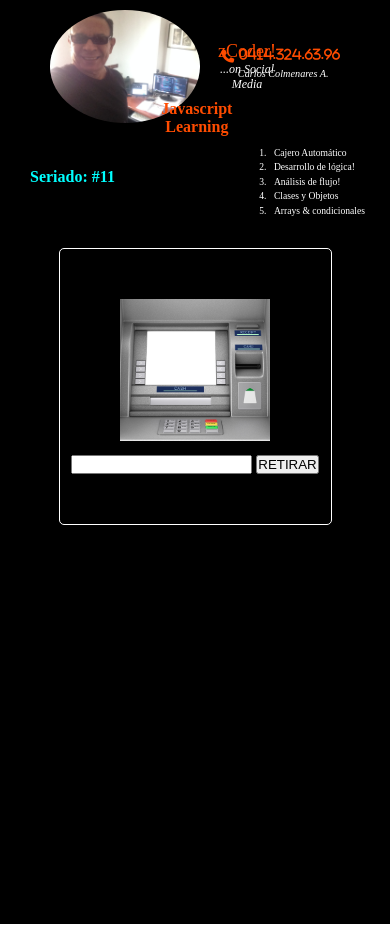
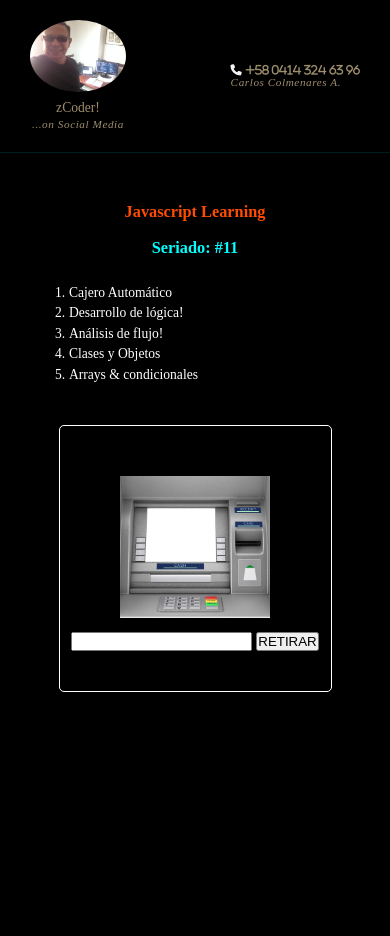
Before and after one commit to cycscarlos/11.proyecto_Cajero_ATM, a plain HTML site: page index.html in a window 390 px wide. Drawn offline with Linux system fonts and the light colour scheme.

Commit message:
redefinición del header

```diff
--- /dev/null
+++ b/assets/css/clase.css
@@ -0,0 +1,20 @@
+/*: Estilos de la clase de Javascript */
+.box {
+  position: relative;
+  margin: 30px auto 0;
+  padding: 40px 0;
+  width: 70%;
+  height: 100%;
+  /* min-height: 100%; */
+  border-radius: 5px;
+  color: var(--color-text);
+  border: 0.1px solid var(--color-text);
+}
+.box img {
+  max-width: 100%;
+  height: auto;
+  width: 150px;
+}
+.box .atm {
+  margin: 10px auto;
+}
--- /dev/null
+++ b/assets/css/header.css
@@ -0,0 +1,94 @@
+*,
+*::after,
+*::before {
+  box-sizing: border-box;
+  margin: 0;
+  padding: 0;
+}
+
+:root {
+  --color-logo: #9d8d6c;
+  --color-background: #000;
+  --font-header: "Times New Roman", cursive;
+
+  --step--2: clamp(0.69rem, 0.65rem + 0.21vw, 0.8rem);
+  --step--1: clamp(0.83rem, 0.77rem + 0.33vw, 1rem);
+  --step-0: clamp(1rem, 0.9rem + 0.49vw, 1.25rem);
+}
+
+header {
+  width: 100%;
+  position: fixed;
+  top: 0;
+  left: 0;
+  z-index: 100;
+  padding: 0.625em 3.125em;
+  background-color: var(--color-background);
+  font-family: var(--font-header);
+}
+.header-container {
+  display: grid;
+  grid-template-areas: "profile phone";
+  grid-template-columns: repeat(auto-fill, minmax(1fr, 1fr));
+}
+.profile {
+  grid-area: profile;
+  display: flex;
+  align-items: center;
+  justify-self: self-start;
+}
+.logo img {
+  border-radius: 50%;
+}
+.logotext {
+  margin-left: 1em;
+  font-size: var(--step--1);
+  color: var(--color-logo);
+  font-weight: 500;
+}
+.logotext span {
+  font-style: italic;
+  text-align: center;
+  letter-spacing: 0.05em;
+}
+.logotext span,
+.phone {
+  font-size: var(--step--2);
+  color: var(--color-logo);
+}
+.phone {
+  grid-area: phone;
+  justify-self: flex-end;
+  align-self: center;
+}
+.phone [class*="fa fa-"]:before {
+  color: whitesmoke;
+  top: 0.125em;
+  right: 0.3em;
+  margin-right: 0.3em;
+}
+.phone p {
+  font-style: italic;
+  letter-spacing: 0.05em;
+}
+@media screen and (min-width: 0px) and (max-width: 414px) {
+  header {
+    box-shadow: 0 0 0.05em cyan;
+  }
+  .header-container {
+    padding: 0.625em 0.625em;
+  }
+}
+@media screen and (min-width: 0px) and (max-width: 500px) {
+  header {
+    padding: 0.625em 1.25em;
+    box-shadow: 0 0 0.05em cyan;
+  }
+  .profile {
+    flex-direction: column;
+    text-align: center;
+  }
+  .logotext {
+    margin: 0.3em auto 0;
+  }
+}
--- /dev/null
+++ b/assets/css/titulos.css
@@ -0,0 +1,147 @@
+/*: Estilos Generales */
+:root {
+  --color-logo: #9d8d6c;
+  --color-background: #000;
+  --font-header: "Times New Roman", cursive;
+
+  --step--2: clamp(0.69rem, 0.65rem + 0.21vw, 0.8rem);
+  --step--1: clamp(0.83rem, 0.77rem + 0.33vw, 1rem);
+  --step-0: clamp(1rem, 0.9rem + 0.49vw, 1.25rem);
+  --step-5: clamp(2.49rem, 1.97rem + 2.59vw, 3.82rem);
+}
+*,
+*::after,
+*::before {
+  box-sizing: border-box;
+  margin: 0;
+  padding: 0;
+
+  --color-main: #ff4c00;
+  --color-text: #fff;
+  --color-title: aqua;
+  --color-background: #000;
+}
+html {
+  font-size: 16px;
+  scroll-behavior: smooth;
+}
+img {
+  max-width: 100%;
+  height: auto;
+}
+a {
+  text-decoration: none;
+}
+h1,
+h2,
+li {
+  font-size: var(--step-0);
+}
+main {
+  width: 100%;
+  min-height: 100vh;
+  margin: 5.75rem auto 0;
+  background: var(--color-background);
+  color: var(--color-main);
+  text-align: center;
+}
+.Grid_titles {
+  width: 80%;
+  height: 100%;
+  margin: 0 auto;
+  padding-top: 3.125em;
+  justify-content: space-between;
+  align-items: center;
+  display: grid;
+  grid-template-areas: "titulo clase contenido";
+  grid-template-columns: repeat(auto-fill, minmax(1fr, 1fr));
+}
+.titulo {
+  grid-area: titulo;
+  justify-self: center;
+  align-self: center;
+  padding: 0;
+}
+.clase {
+  grid-area: clase;
+  justify-self: center;
+  align-self: center;
+  padding: 0;
+  color: var(--color-title);
+}
+.contenido {
+  grid-area: contenido;
+  justify-self: center;
+  align-self: center;
+  text-align: left;
+  padding: 0;
+}
+.contenido li {
+  color: white;
+  font-size: var(--step--1);
+  line-height: 1.5em;
+  padding: 0 0.031em;
+}
+.contenido li:nth-child(1) {
+  margin-top: 0.625em;
+}
+
+/*: Estilos del modo responsive */
+@media screen and (max-width: 992px) {
+  main {
+    padding-top: 5rem;
+  }
+
+  .Grid_titles {
+    width: 100%;
+    padding: 0.625em 0.625em;
+    justify-content: space-between;
+    grid-template-areas:
+      "titulo . clase"
+      ". contenido .";
+    grid-template-columns: repeat(auto-fill, minmax(1fr, 1fr));
+  }
+  .titulo {
+    margin-top: 1.25em;
+  }
+  .clase {
+    padding: 0 1.25em;
+  }
+  .contenido {
+    padding: 0 1.25em;
+  }
+}
+@media screen and (max-width: 768px) {
+  .Grid_titles {
+    justify-content: space-evenly;
+  }
+  .titulo {
+    padding: 1.25rem 0;
+  }
+  .clase {
+    padding: 1.25rem 0;
+  }
+  .contenido {
+    width: 100%;
+    padding-top: var(--step-5);
+  }
+}
+
+@media screen and (max-width: 500px) {
+  .Grid_titles {
+    width: 70%;
+    display: flex;
+    justify-content: center;
+    align-items: center;
+    flex-direction: column;
+  }
+  .titulo {
+    padding: 0 0 1rem 0;
+  }
+  .clase {
+    padding: 0 0 1rem 0;
+  }
+  .contenido {
+    padding: 0;
+  }
+}
--- a/index.html
+++ b/index.html
@@ -12,46 +12,42 @@
       type="image/x-icon"
     />
 
-    <link rel="stylesheet" href="assets/css/styleGral.css" />
+    <!-- <link rel="stylesheet" href="assets/css/styleGral.css" /> -->
+    <link rel="stylesheet" href="assets/css/header.css" />
+    <link rel="stylesheet" href="assets/css/titulos.css" />
+    <link rel="stylesheet" href="assets/css/clase.css" />
 
     <script src="https://use.fontawesome.com/698a367122.js"></script>
-    <title>zCoder! | Javascript Learning</title>
-    <style>
-      img {
-        max-width: 100%;
-        height: auto;
-        width: 150px;
-      }
-      div {
-        margin: 10px auto;
-      }
-    </style>
+    <title>Javascript Learning</title>
   </head>
   <body>
-    <!--: Header & Menu Navigation -->
+    <!-- Header area start -->
     <header>
-      <div class="Grid-container">
+      <div class="header-container">
         <div class="profile">
+          <div class="logoFoto">
             <a href="#" class="logo">
               <img
                 width="96"
                 height="72"
-              src="assets/img/logoFoto.JPG"
+                src="./assets/img/logo.jpg"
                 alt="Software Developer"
               />
+            </a>
+          </div>
 
           <div class="logotext">
             zCoder!<br /><span>...on Social Media</span>
           </div>
-          </a>
         </div>
 
         <div class="phone">
-          <i class="fa fa-phone" aria-hidden="true">0414.324.63.96</i>
+          <i class="fa fa-phone" aria-hidden="true">+58 0414 324 63 96</i>
           <p>Carlos Colmenares A.</p>
         </div>
       </div>
     </header>
+    <!-- Header area ends -->
 
     <main>
       <div class="Grid_titles">
@@ -68,7 +64,7 @@
 
       <!--: Área de desarrollo para la clase del día -->
       <section id="box" class="box">
-        <div>
+        <div class="atm">
           <img src="assets/img/atm.jpg" alt="" />
         </div>
 
```
Also changed, not shown: assets/css/x-styleGral.css (renamed from assets/css/styleGral.css), assets/img/logo.jpg (renamed from assets/img/logoFoto.JPG). Lines whose indentation alone changed are shown as unchanged.
